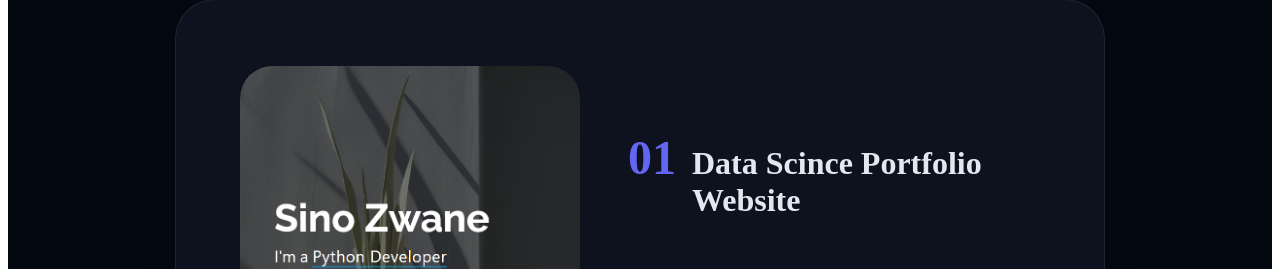
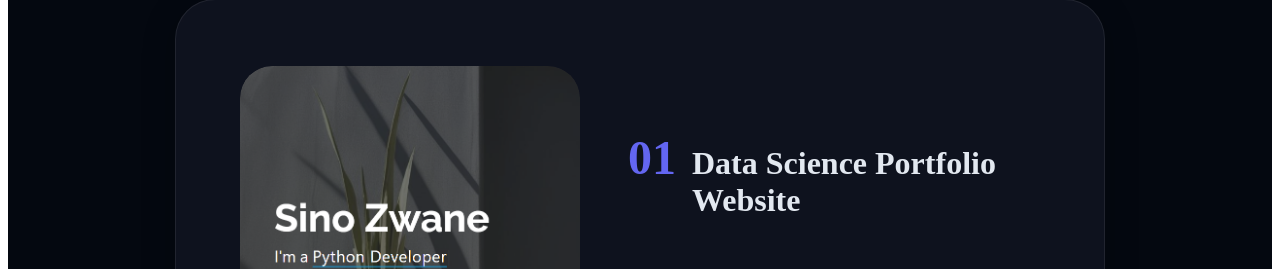
Before and after one commit to Siino-Z/sinozwane, a Next.js app: page / in a window 1280 px wide. Shown: the part 1604-1873 px from the top of the page. Built offline with nearby package versions, Linux system fonts and the light colour scheme.

Commit message:
Update ProjectsSection.tsx

```diff
--- a/components/ProjectsSection.tsx
+++ b/components/ProjectsSection.tsx
@@ -14,7 +14,7 @@ type Project = {
 
 const projects: Project[] = [
   {
-    title: 'Data Scince Portfolio Website',
+    title: 'Data Science Portfolio Website',
     description: 'A fully responsive personal portfolio using a Bootstrap template; integrated interactive sections and custom JavaScript features.',
     link: 'https://siino-z.github.io/',
     image: '/img/ds1.svg',
```
